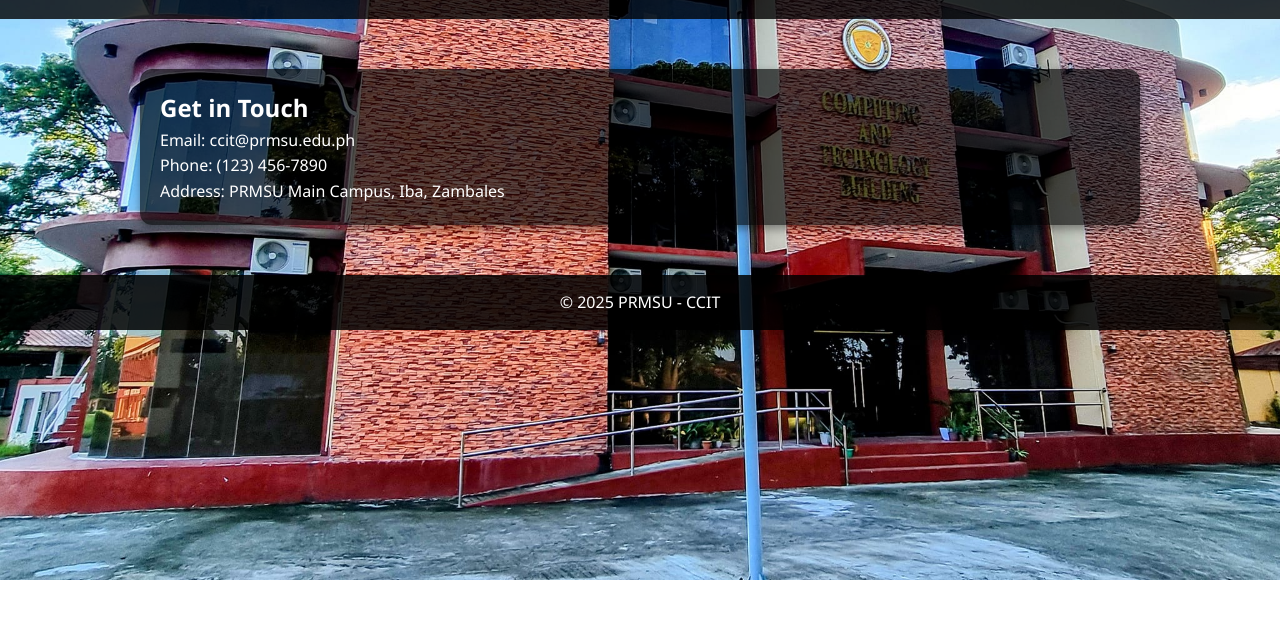
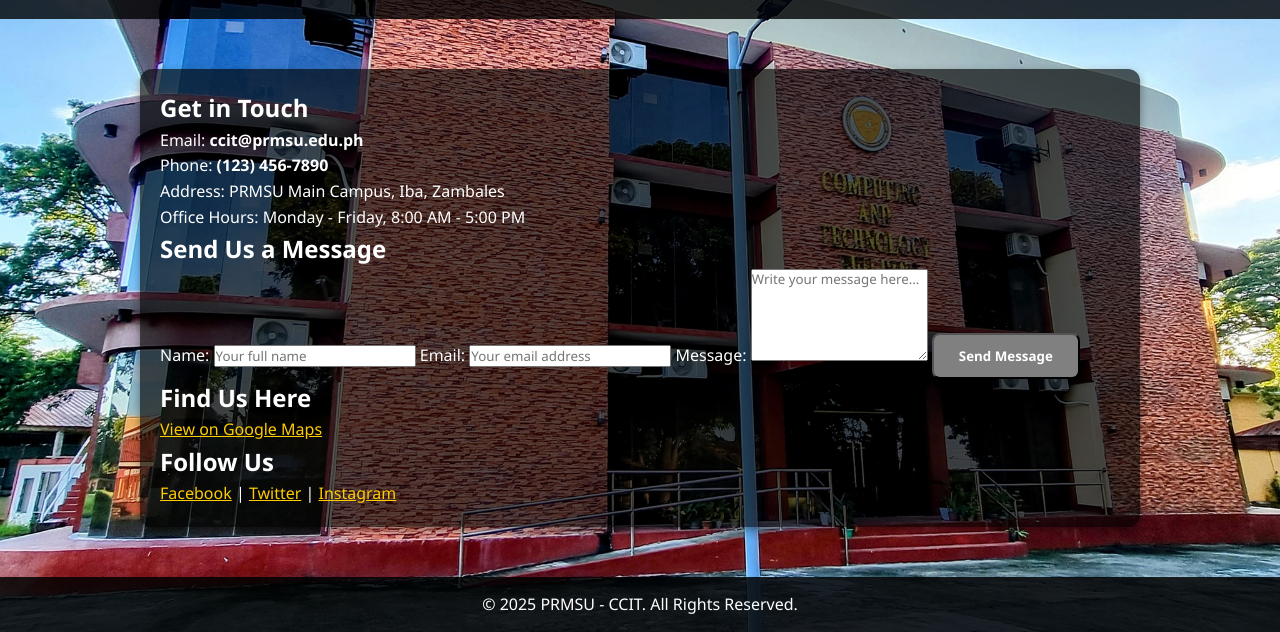
Before and after one commit to CyrilJake/cy, a plain HTML site: page contact.html in a window 1280 px wide. Shown: the part 220-852 px from the top of the page. Before the commit the page ends 800 px from the top, so only its background shows below. Drawn offline with Linux system fonts and the light colour scheme.

Commit message:
Update contact.html

```diff
--- a/contact.html
+++ b/contact.html
@@ -22,14 +22,41 @@
   <main>
     <section class="content">
       <h2>Get in Touch</h2>
-      <p>Email: ccit@prmsu.edu.ph</p>
-      <p>Phone: (123) 456-7890</p>
+      <p>Email: <strong>ccit@prmsu.edu.ph</strong></p>
+      <p>Phone: <strong>(123) 456-7890</strong></p>
       <p>Address: PRMSU Main Campus, Iba, Zambales</p>
+      <p>Office Hours: Monday - Friday, 8:00 AM - 5:00 PM</p>
+
+      <h2>Send Us a Message</h2>
+      <form action="#" method="POST" class="contact-form">
+        <label for="name">Name:</label>
+        <input type="text" id="name" name="name" placeholder="Your full name" required>
+
+        <label for="email">Email:</label>
+        <input type="email" id="email" name="email" placeholder="Your email address" required>
+
+        <label for="message">Message:</label>
+        <textarea id="message" name="message" placeholder="Write your message here..." rows="5" required></textarea>
+
+        <button type="submit" class="btn">Send Message</button>
+      </form>
+
+      <h2>Find Us Here</h2>
+      <p>
+        <a href="https://goo.gl/maps/example" target="_blank" style="color:#ffcc00;">View on Google Maps</a>
+      </p>
+
+      <h2>Follow Us</h2>
+      <p>
+        <a href="#" style="color:#ffcc00;">Facebook</a> |
+        <a href="#" style="color:#ffcc00;">Twitter</a> |
+        <a href="#" style="color:#ffcc00;">Instagram</a>
+      </p>
     </section>
   </main>
 
   <footer>
-    <p>&copy; 2025 PRMSU - CCIT</p>
+    <p>&copy; 2025 PRMSU - CCIT. All Rights Reserved.</p>
   </footer>
 </body>
 </html>
```
